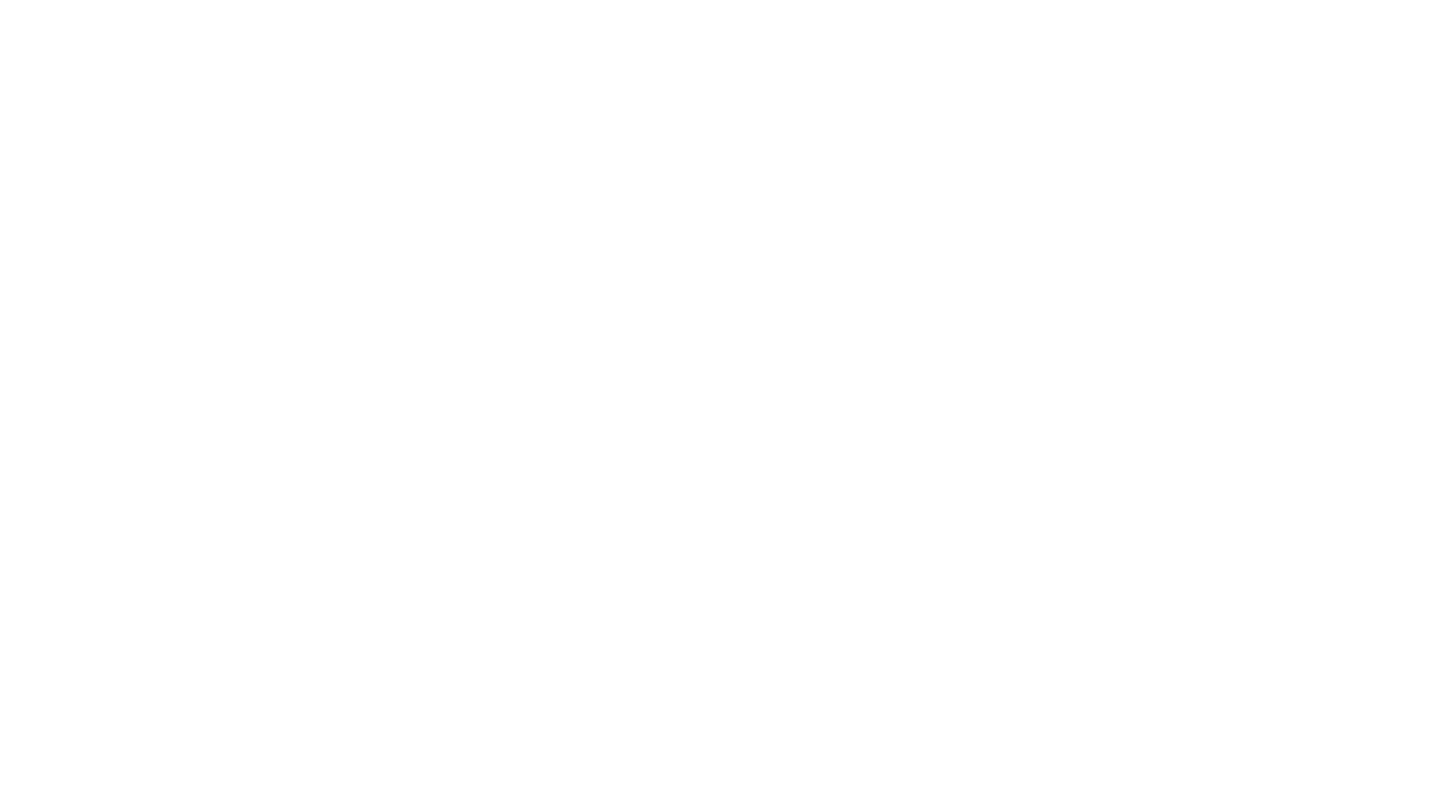
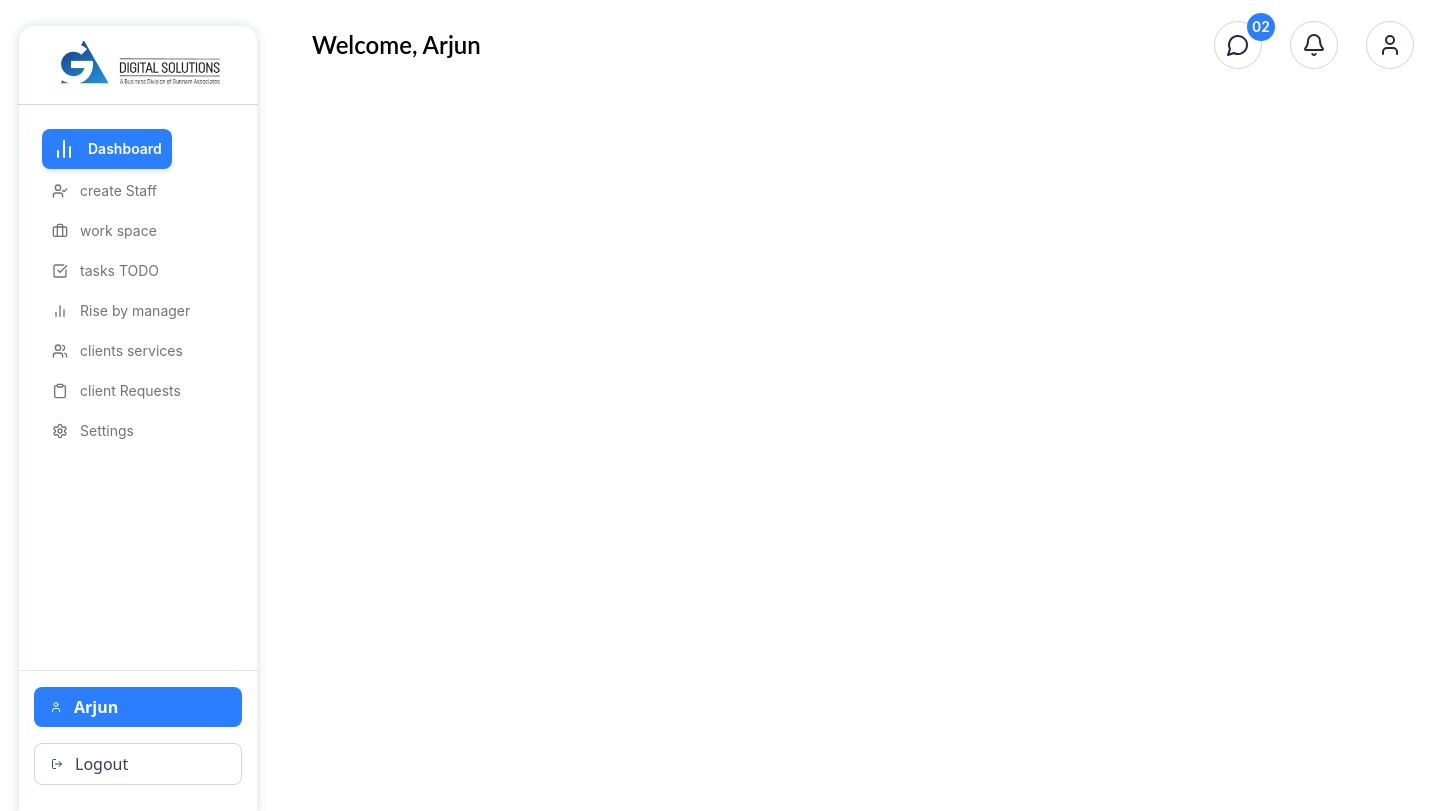
Before and after one commit to pramod-motupalli/GA_Frontend, a React (Vite) app: page /teamlead in a window 1280 px wide. Before the commit this address had no page. Shown: the top 811 px of the page, 1440 px wide, since content can reach past the window. Built offline with nearby package versions, Linux system fonts and the light colour scheme.

Commit message:
teamlead screen

```diff
--- a/src/App.jsx
+++ b/src/App.jsx
@@ -1,19 +1,21 @@
-import React from "react";
 import { BrowserRouter as Router, Routes, Route } from "react-router-dom";
 import Signup from "./Signup";
 import Login from "./Signin";
 import ForgotPassword from "./ForgotPassword";
 import ResetPassword from "./ResetPassword";
 import VerifyEmail from "./VerifyEmail";
+import Dashboard from "./pages/DashboardPage";
+
 function App() {
   return (
     <Router>
       <Routes>
+        <Route path="/teamlead" element={<Dashboard />} />
         <Route path="/signup" element={<Signup />} />
         <Route path="/login" element={<Login />} />
         <Route path="/forgot-password" element={<ForgotPassword />} />
         <Route path="/reset-password" element={<ResetPassword />} />
-        <Route path="/verify-email" element={<VerifyEmail/>}/>
+        <Route path="/verify-email" element={<VerifyEmail />} />
       </Routes>
     </Router>
   );
--- /dev/null
+++ b/src/pages/DashboardPage.jsx
@@ -0,0 +1,112 @@
+import React from "react";
+import logo from "../assets/GA.png";
+import { User, LogOut, MessageCircle, Bell, Settings, Users, ClipboardList, Briefcase, CheckSquare, BarChart2, Clipboard, UserCheck } from "lucide-react";
+
+const Dashboard = () => {
+  return (
+    <div className="w-[1440px] h-[1029px] relative bg-white overflow-hidden">
+      <div className="w-60 h-screen pb-6 left-[18px] top-[25px] absolute bg-white rounded-2xl shadow-[0px_0px_10px_0px_rgba(64,108,140,0.20)] outline outline-1 outline-offset-[-1px] outline-zinc-500/10 flex flex-col justify-between items-center overflow-hidden">
+
+        {/* Scrollable top + menu */}
+        <div className="self-stretch flex flex-col justify-start items-center gap-6 overflow-auto" style={{ maxHeight: 'calc(100vh - 120px)' }}>
+          {/* Logo */}
+          <div className="self-stretch h-20 p-2.5 border-b border-zinc-300 flex flex-col justify-center items-center gap-2.5">
+            <img src={logo} alt="GA Digital Solutions" className="h-14 object-contain" />
+          </div>
+
+          {/* Menu Items */}
+          <div className="w-48 flex flex-col justify-start items-start gap-1">
+            <div className="px-2.5 py-2 bg-blue-500 rounded-lg shadow-[0px_4px_4px_0px_rgba(87,144,221,0.14)] inline-flex justify-between items-center">
+              <div className="flex-1 flex justify-start items-center gap-3 text-white text-sm font-semibold font-['Inter']">
+                    <BarChart2 className="w-6 h-6" />
+                Dashboard
+              </div>
+            </div>
+
+            <div className="px-2.5 py-2 rounded-lg inline-flex justify-between items-center hover:bg-gray-100 cursor-pointer">
+              <div className="flex-1 flex justify-start items-center gap-3 text-neutral-500 text-sm font-normal font-['Inter']">
+                <UserCheck className="w-4 h-4" />
+                create Staff
+              </div>
+            </div>
+
+            <div className="px-2.5 py-2 rounded-lg inline-flex justify-between items-center hover:bg-gray-100 cursor-pointer">
+              <div className="flex-1 flex justify-start items-center gap-3 text-neutral-500 text-sm font-normal font-['Inter']">
+                <Briefcase className="w-4 h-4" />
+                work space
+              </div>
+            </div>
+
+            <div className="px-2.5 py-2 rounded-lg inline-flex justify-between items-center hover:bg-gray-100 cursor-pointer">
+              <div className="flex-1 flex justify-start items-center gap-3 text-neutral-500 text-sm font-normal font-['Inter']">
+                <CheckSquare className="w-4 h-4" />
+                tasks TODO
+              </div>
+            </div>
+
+            <div className="px-2.5 py-2 rounded-lg inline-flex justify-between items-center hover:bg-gray-100 cursor-pointer">
+              <div className="flex-1 flex justify-start items-center gap-3 text-neutral-500 text-sm font-normal font-['Inter']">
+                <BarChart2 className="w-4 h-4" />
+                Rise by manager
+              </div>
+            </div>
+
+            <div className="px-2.5 py-2 rounded-lg inline-flex justify-between items-center hover:bg-gray-100 cursor-pointer">
+              <div className="flex-1 flex justify-start items-center gap-3 text-neutral-500 text-sm font-normal font-['Inter']">
+                <Users className="w-4 h-4" />
+                clients services
+              </div>
+            </div>
+
+            <div className="px-2.5 py-2 rounded-lg inline-flex justify-between items-center hover:bg-gray-100 cursor-pointer">
+              <div className="flex-1 flex justify-start items-center gap-3 text-neutral-500 text-sm font-normal font-['Inter']">
+                <Clipboard className="w-4 h-4" />
+                client Requests
+              </div>
+            </div>
+
+            <div className="px-2.5 py-2 rounded-lg inline-flex justify-between items-center hover:bg-gray-100 cursor-pointer">
+              <div className="flex-1 flex justify-start items-center gap-3 text-neutral-500 text-sm font-normal font-['Inter']">
+                <Settings className="w-4 h-4" />
+                Settings
+              </div>
+            </div>
+          </div>
+        </div>
+
+        {/* Bottom Buttons */}
+        <div className="flex flex-col justify-start items-start gap-4 p-4 border-t border-gray-200 w-full">
+          <button className="w-full flex items-center gap-3 bg-blue-500 rounded-lg px-4 py-2 text-white font-semibold hover:bg-blue-600 transition">
+            <User className="w-3 h-3" />
+            Arjun
+          </button>
+          <button className="w-full flex items-center gap-3 border border-gray-300 rounded-lg px-4 py-2 text-gray-700 font-normal hover:bg-gray-100 transition">
+            <LogOut className="w-3 h-3" />
+            Logout
+          </button>
+        </div>
+      </div>
+
+      {/* Header + right icons */}
+      <div className="w-[1102px] left-[312px] top-[21px] absolute inline-flex justify-between items-center">
+        <div className="justify-start text-black text-2xl font-semibold font-['Lato']">Welcome, Arjun</div>
+        <div className="flex justify-start items-center gap-7">
+          <div className="w-12 h-12 p-3 relative bg-white rounded-[34px] outline outline-1 outline-offset-[-1px] outline-neutral-300 flex justify-center items-center gap-2.5">
+            <MessageCircle className="w-6 h-6 text-gray-800" />
+            <div className="w-7 h-7 left-[33px] top-[-8px] absolute bg-blue-500 rounded-3xl overflow-hidden flex justify-center items-center">
+              <div className="text-white text-sm font-semibold font-['Inter']">02</div>
+            </div>
+          </div>
+          <div className="w-12 h-12 p-3 bg-white rounded-[34px] outline outline-1 outline-offset-[-1px] outline-neutral-300 flex justify-center items-center gap-2.5">
+            <Bell className="w-6 h-6 text-gray-800" />
+          </div>
+          <div className="p-3 bg-white rounded-[48px] outline outline-1 outline-offset-[-1px] outline-neutral-300 flex justify-start items-center gap-2.5">
+            <User className="w-6 h-6 text-gray-800" />
+          </div>
+        </div>
+      </div>
+    </div>
+  );
+};
+
+export default Dashboard;
--- /dev/null
+++ b/src/teamlead.jsx
@@ -0,0 +1,26 @@
+import React from "react";
+
+function TeamLead() {
+  return (
+    <div className="p-6">
+      <h1 className="text-2xl font-bold text-gray-800">Team Lead Dashboard</h1>
+      <p className="mt-4 text-gray-600">
+        Welcome to the Team Lead panel. Here you can manage staff, view tasks, and oversee project progress.
+      </p>
+
+      {/* Example sections (you can replace or expand these later) */}
+      <div className="mt-6 grid gap-4 grid-cols-1 md:grid-cols-2">
+        <div className="p-4 bg-white shadow-md rounded-lg">
+          <h2 className="font-semibold text-lg">Staff Overview</h2>
+          <p className="text-sm text-gray-500">View and manage your staff team.</p>
+        </div>
+        <div className="p-4 bg-white shadow-md rounded-lg">
+          <h2 className="font-semibold text-lg">Tasks Progress</h2>
+          <p className="text-sm text-gray-500">Track the status of assigned tasks.</p>
+        </div>
+      </div>
+    </div>
+  );
+}
+
+export default TeamLead;
```
Also changed, not shown: src/assets/GA.png (added).
